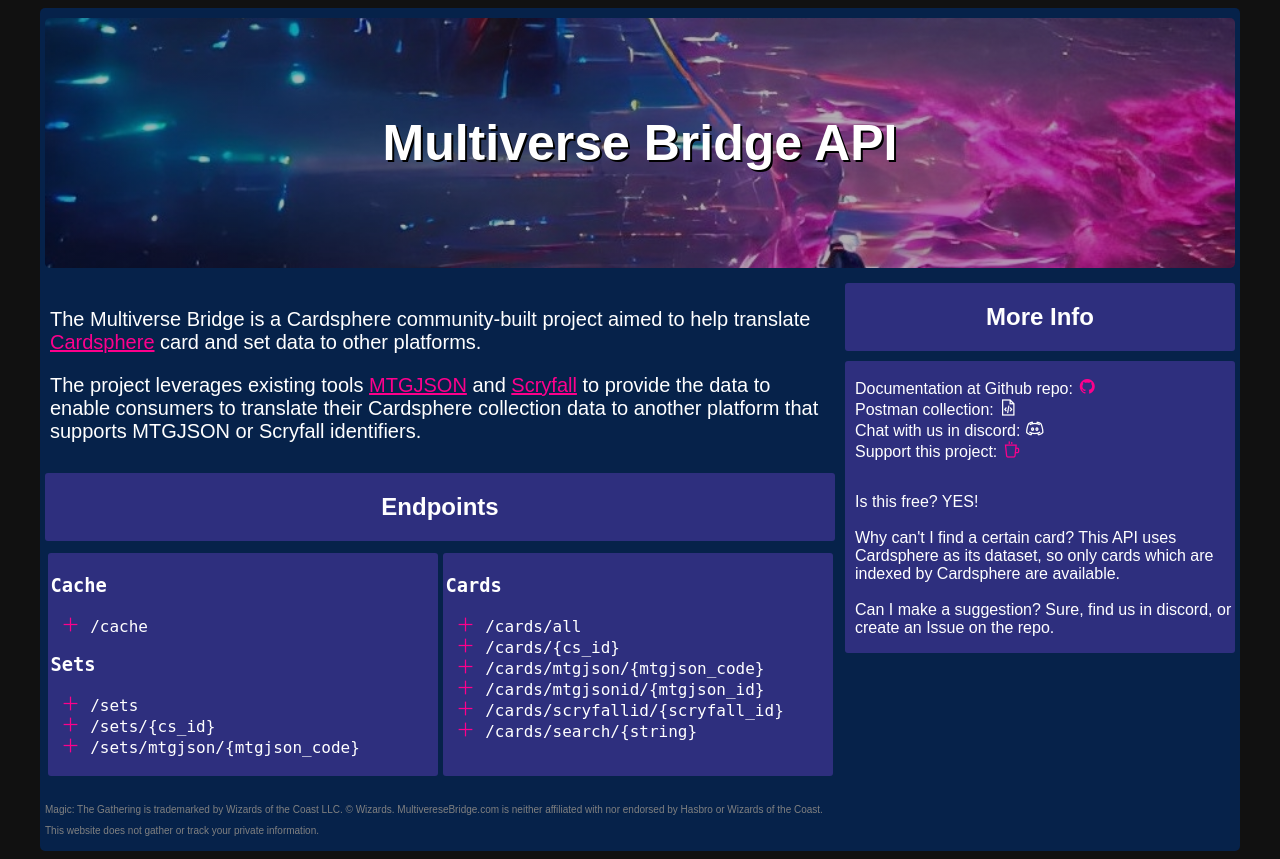
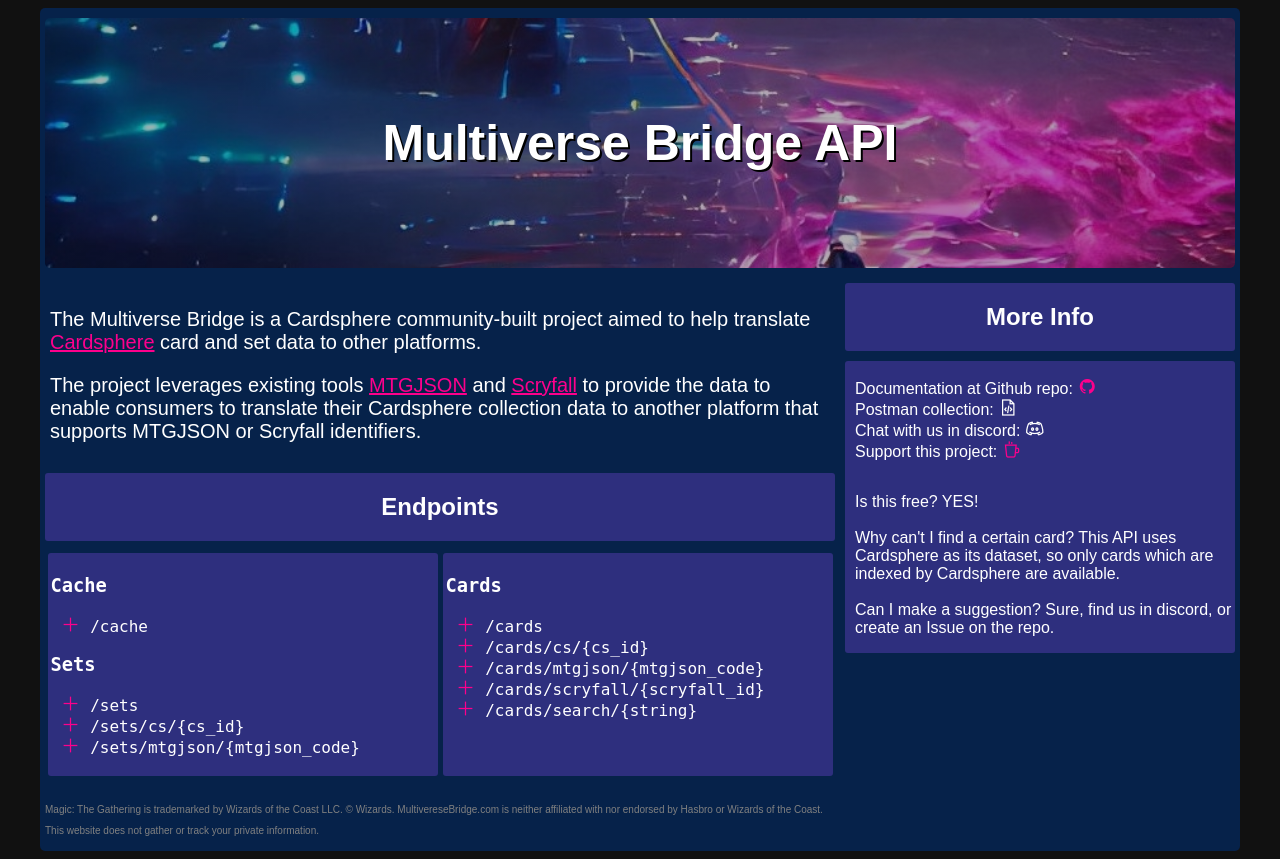
Before and after one commit to pauperbattlebox/mvb-api, a Flask app: page / in a window 1280 px wide. Run offline with Flask 2, Linux system fonts and the light colour scheme; some web fonts are replaced.

Commit message:
update index endpoints

```diff
--- a/application/templates/index.html
+++ b/application/templates/index.html
@@ -62,7 +62,7 @@
                     <li>
                     <a><i class="las la-plus" x-show="!open"></i></a><a><i class="las la-minus" x-show="open"></i>
                     </a>
-                    /sets/{cs_id}
+                    /sets/cs/{cs_id}
                   </li>
                   <div class="list-info" x-show="open">
                     <li>Returns the Cardsphere set specified by the cs_id and a list of the cards in the set.</li>
@@ -90,7 +90,7 @@
                 <li>
                 <a><i class="las la-plus" x-show="!open"></i></a><a><i class="las la-minus" x-show="open"></i>
                 </a>
-                /cards/all
+                /cards
               </li>
               <div class="list-info" x-show="open">
                 <li>Returns the IDs for all cards in the database as well as the current state of the cache.</li>
@@ -101,7 +101,7 @@
                 <li>
                 <a><i class="las la-plus" x-show="!open"></i></a><a><i class="las la-minus" x-show="open"></i>
                 </a>
-                /cards/{cs_id}
+                /cards/cs/{cs_id}
               </li>
               <div class="list-info" x-show="open">
                 <li>Returns the Cardsphere card details specified by the cs_id.</li>
@@ -115,7 +115,7 @@
                 /cards/mtgjson/{mtgjson_code}
               </li>
               <div class="list-info" x-show="open">
-                <li>Returns the Cardsphere card details specified by the MTGJSON Set Code.</li>
+                <li>Returns the Cardsphere card details specified by the MTGJSON Id.</li>
               </div>
               </div>
 
@@ -123,18 +123,7 @@
                 <li>
                 <a><i class="las la-plus" x-show="!open"></i></a><a><i class="las la-minus" x-show="open"></i>
                 </a>
-                /cards/mtgjsonid/{mtgjson_id}
-              </li>
-              <div class="list-info" x-show="open">
-                <li>Returns the Cardsphere card details specified by the MTGJSON ID.</li>
-              </div>
-              </div>
-
-              <div class="list-item" x-data="{ open: false }" @click="open = ! open">
-                <li>
-                <a><i class="las la-plus" x-show="!open"></i></a><a><i class="las la-minus" x-show="open"></i>
-                </a>
-                /cards/scryfallid/{scryfall_id}
+                /cards/scryfall/{scryfall_id}
               </li>
               <div class="list-info" x-show="open">
                 <li>Returns the Cardsphere card details specified by the Scryfall ID.</li>
@@ -148,7 +137,7 @@
                 /cards/search/{string}
               </li>
               <div class="list-info" x-show="open">
-                <li>Returns the Cardsphere card details of the card whose name best matches the search string provided.</li>
+                <li>Returns the Cardsphere card details of the cards that best match the provided query parameters.</li>
               </div>
               </div>
 
```
